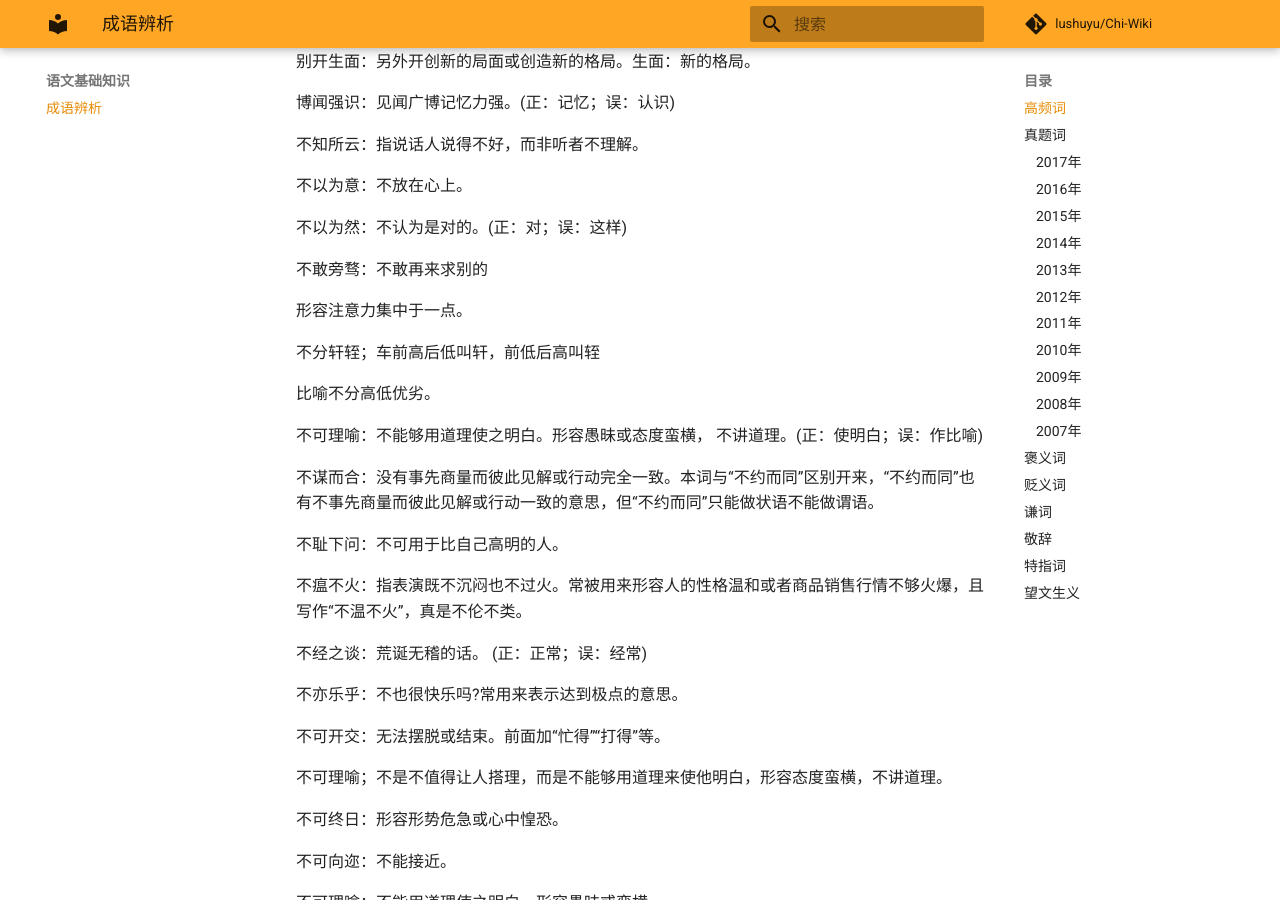
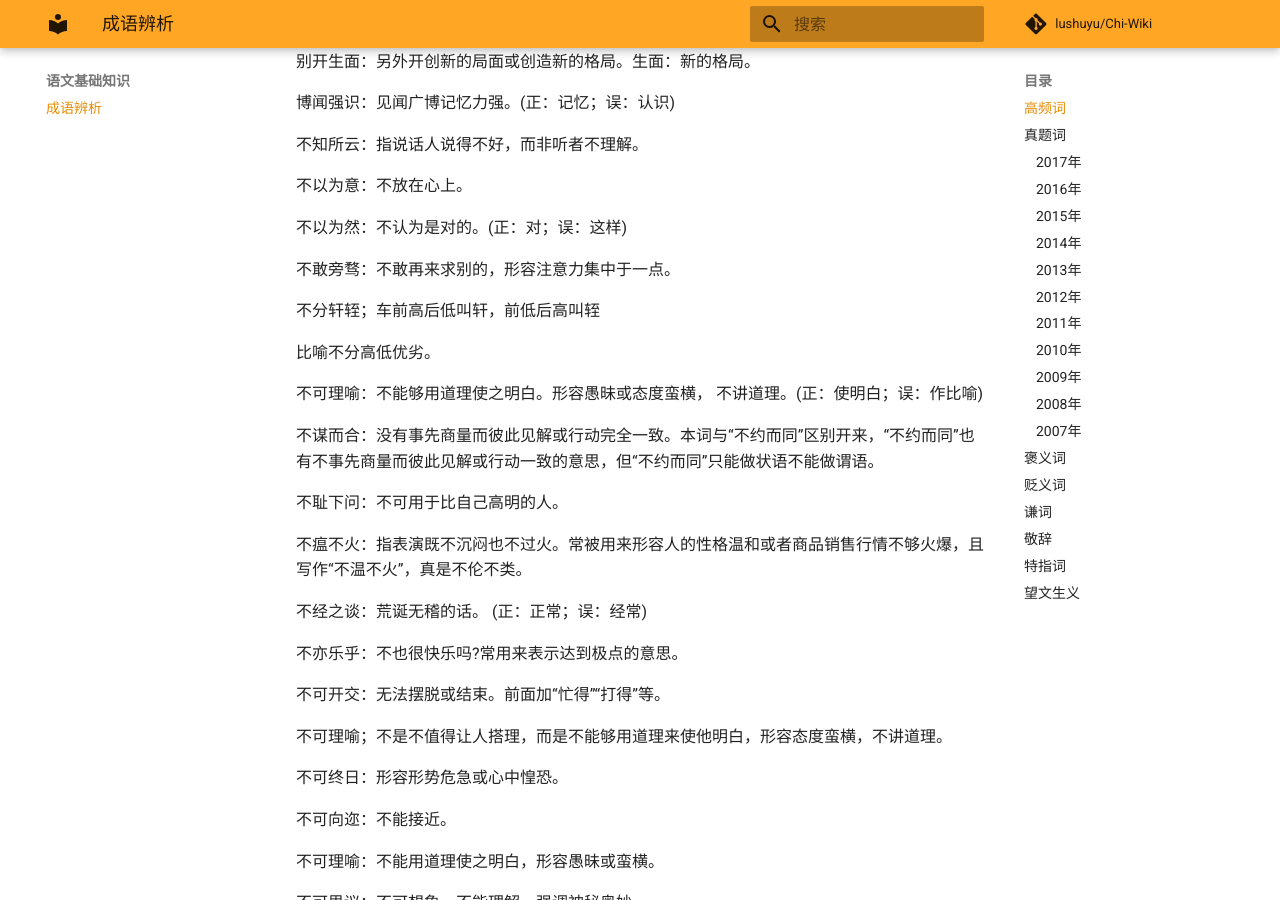
Before and after one commit to lushuyu/Chi-Wiki, an MkDocs documentation site: the page built from docs/语文基础知识/成语辨析.md, in a window 1280 px wide and 900 px high, scrolled down 1273 px. Built offline with MkDocs 1.6.1 and Material for MkDocs 9.7.7, drawn with Linux system fonts in a browser that asks for light colours; comment, search, counter and statistics services are not loaded.

```diff
--- a/docs/语文基础知识/成语辨析.md
+++ b/docs/语文基础知识/成语辨析.md
@@ -82,9 +82,7 @@
 不以为然：不认为是对的。(正：对；误：这样)
 
 
-不敢旁骛：不敢再来求别的
-
-形容注意力集中于一点。
+不敢旁骛：不敢再来求别的，形容注意力集中于一点。
 
 
 不分轩轾；车前高后低叫轩，前低后高叫轾
```
